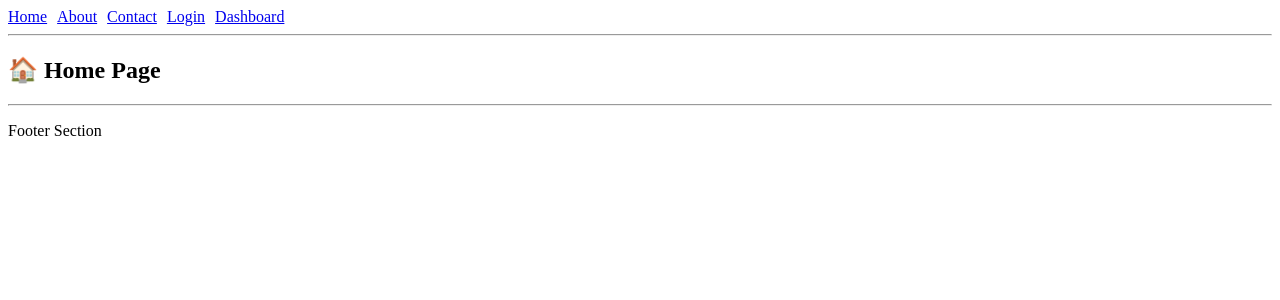
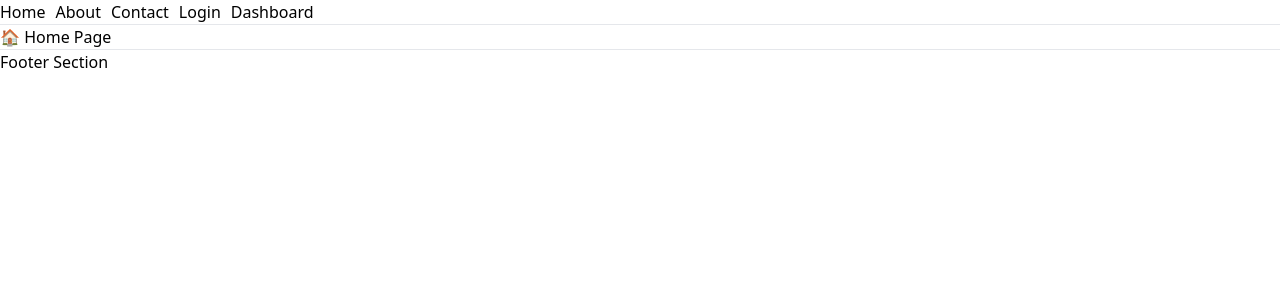
Before and after one commit to dhunganaroshan341/react-routes-expirments, a React (Vite) app: page / in a window 1280 px wide. Shown: the top 300 px of the page. Built offline with nearby package versions, Linux system fonts and the light colour scheme.

Commit message:
fix tailwind import issues

```diff
--- a/src/index.css
+++ b/src/index.css
@@ -1,111 +1,3 @@
-:root {
-  --text: #6b6375;
-  --text-h: #08060d;
-  --bg: #fff;
-  --border: #e5e4e7;
-  --code-bg: #f4f3ec;
-  --accent: #aa3bff;
-  --accent-bg: rgba(170, 59, 255, 0.1);
-  --accent-border: rgba(170, 59, 255, 0.5);
-  --social-bg: rgba(244, 243, 236, 0.5);
-  --shadow:
-    rgba(0, 0, 0, 0.1) 0 10px 15px -3px, rgba(0, 0, 0, 0.05) 0 4px 6px -2px;
-
-  --sans: system-ui, 'Segoe UI', Roboto, sans-serif;
-  --heading: system-ui, 'Segoe UI', Roboto, sans-serif;
-  --mono: ui-monospace, Consolas, monospace;
-
-  font: 18px/145% var(--sans);
-  letter-spacing: 0.18px;
-  color-scheme: light dark;
-  color: var(--text);
-  background: var(--bg);
-  font-synthesis: none;
-  text-rendering: optimizeLegibility;
-  -webkit-font-smoothing: antialiased;
-  -moz-osx-font-smoothing: grayscale;
-
-  @media (max-width: 1024px) {
-    font-size: 16px;
-  }
-}
-
-@media (prefers-color-scheme: dark) {
-  :root {
-    --text: #9ca3af;
-    --text-h: #f3f4f6;
-    --bg: #16171d;
-    --border: #2e303a;
-    --code-bg: #1f2028;
-    --accent: #c084fc;
-    --accent-bg: rgba(192, 132, 252, 0.15);
-    --accent-border: rgba(192, 132, 252, 0.5);
-    --social-bg: rgba(47, 48, 58, 0.5);
-    --shadow:
-      rgba(0, 0, 0, 0.4) 0 10px 15px -3px, rgba(0, 0, 0, 0.25) 0 4px 6px -2px;
-  }
-
-  #social .button-icon {
-    filter: invert(1) brightness(2);
-  }
-}
-
-body {
-  margin: 0;
-}
-
-#root {
-  width: 1126px;
-  max-width: 100%;
-  margin: 0 auto;
-  text-align: center;
-  border-inline: 1px solid var(--border);
-  min-height: 100svh;
-  display: flex;
-  flex-direction: column;
-  box-sizing: border-box;
-}
-
-h1,
-h2 {
-  font-family: var(--heading);
-  font-weight: 500;
-  color: var(--text-h);
-}
-
-h1 {
-  font-size: 56px;
-  letter-spacing: -1.68px;
-  margin: 32px 0;
-  @media (max-width: 1024px) {
-    font-size: 36px;
-    margin: 20px 0;
-  }
-}
-h2 {
-  font-size: 24px;
-  line-height: 118%;
-  letter-spacing: -0.24px;
-  margin: 0 0 8px;
-  @media (max-width: 1024px) {
-    font-size: 20px;
-  }
-}
-p {
-  margin: 0;
-}
-
-code,
-.counter {
-  font-family: var(--mono);
-  display: inline-flex;
-  border-radius: 4px;
-  color: var(--text-h);
-}
-
-code {
-  font-size: 15px;
-  line-height: 135%;
-  padding: 4px 8px;
-  background: var(--code-bg);
-}
+@tailwind base;
+@tailwind components;
+@tailwind utilities;
--- a/src/main.jsx
+++ b/src/main.jsx
@@ -1,7 +1,7 @@
 import React from "react";
 import ReactDOM from "react-dom/client";
 import App from "./App";
-
+import "./index.css";
 import { BrowserRouter } from "react-router-dom";
 
 ReactDOM.createRoot(document.getElementById("root")).render(
--- a/tailwind.config.js
+++ b/tailwind.config.js
@@ -1,8 +1,10 @@
-/** @type {import('tailwindcss').Config} */
 export default {
-  content: [],
+  content: [
+    "./index.html",
+    "./src/**/*.{js,jsx}"
+  ],
   theme: {
     extend: {},
   },
   plugins: [],
-}
+};
```
